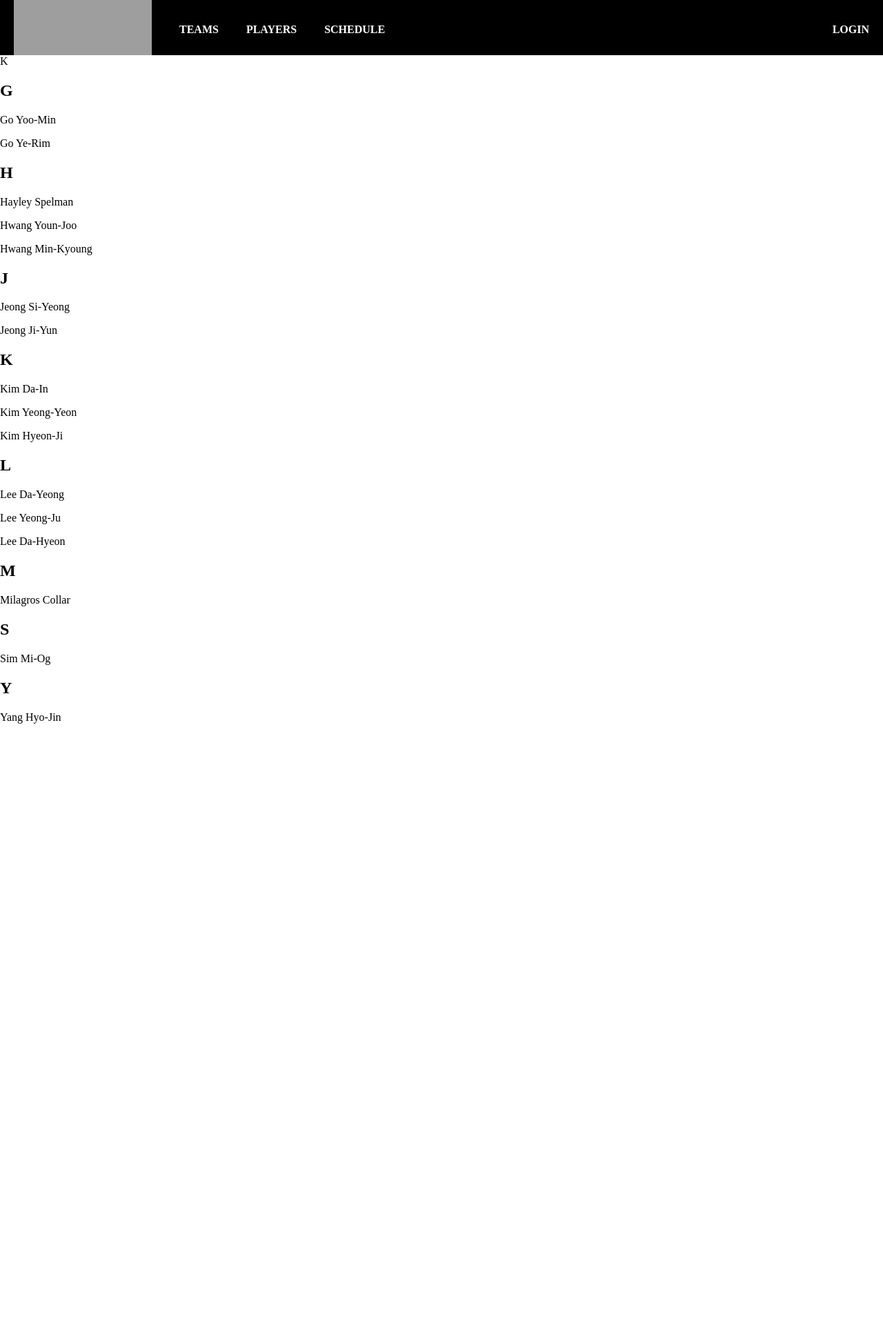
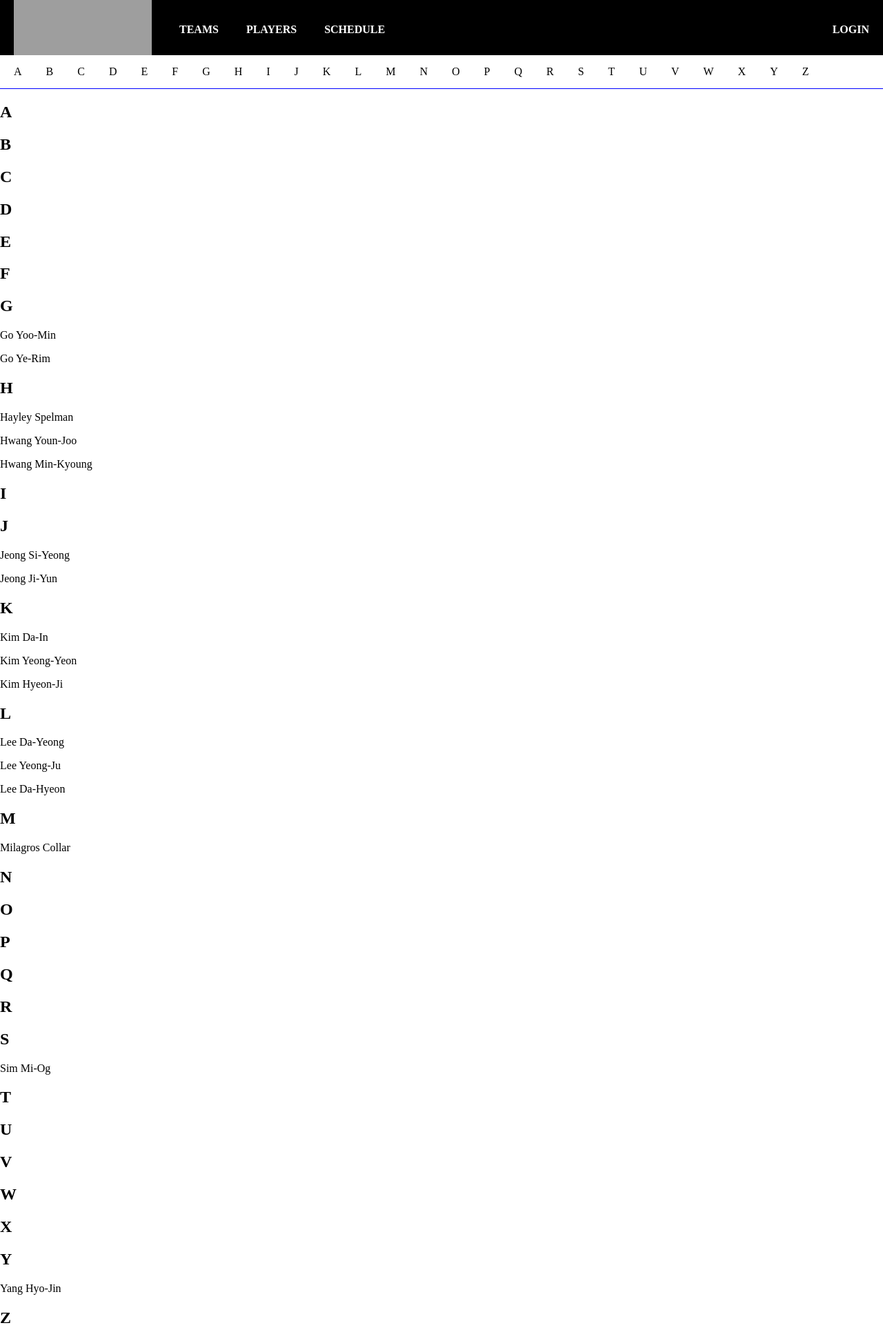
Before and after one commit to T-Dan3/V-League, a Flask app: page /all-players in a window 1280 px wide. Shown: the whole page at 69% size. Before the commit the page ends 1049 px from the top, so only its background shows below. Run offline with Flask 2, Linux system fonts and the light colour scheme; data comes from the database, SQL or seed files in the repository; both versions use the stored data as it was after the commit; grey boxes are pictures that could not be loaded.

Commit message:
Added mini navbar for letters in allplayer page and added signup email validity check

```diff
--- a/main.py
+++ b/main.py
@@ -82,15 +82,11 @@ def home():
 
 @app.route('/all-players')
 def allplayers():
-    return render_template('allplayers.html', p_startWithL=Player.query.filter(Player.name.startswith('L')).all(),
-                                              p_startWithK=Player.query.filter(Player.name.startswith('K')).all(),
-                                              p_startWithH=Player.query.filter(Player.name.startswith('H')).all(),
-                                              p_startWithJ=Player.query.filter(Player.name.startswith('J')).all(),
-                                              p_startWithG=Player.query.filter(Player.name.startswith('G')).all(),
-                                              p_startWithM=Player.query.filter(Player.name.startswith('M')).all(),
-                                              p_startWithY=Player.query.filter(Player.name.startswith('Y')).all(),
-                                              p_startWithS=Player.query.filter(Player.name.startswith('S')).all()
-                                              )
+    result = []
+    for i in range(26):
+        var = chr(65+i)
+        result.append(Player.query.filter(Player.name.startswith(var)).all())
+    return render_template('allplayers.html', q=result)
 
 @app.route('/player/<player_name>', methods=['GET','POST'])
 def playerprofile(player_name):
@@ -125,12 +121,13 @@ def signup():
             # checks if user already has an account under the same email
             existing_user = User.query.filter_by(email=email).first()
             if existing_user is None:
-                user = User(name=name, email=email)
-                user.set_password(password)
-                db.session.add(user)
-                db.session.commit()
-                login_user(user)
-                return redirect(url_for('home'))
+                if(('@' in email) & ((".com" in email) | (".nz" in email))):
+                    user = User(name=name, email=email)
+                    user.set_password(password)
+                    db.session.add(user)
+                    db.session.commit()
+                    login_user(user)
+                    return redirect(url_for('home'))
     return render_template('register.html', form=signup_form)
 
 @app.route('/login', methods=['GET', 'POST'])
--- a/static/CSS/style.css
+++ b/static/CSS/style.css
@@ -151,3 +151,27 @@ h1.team_name {
     line-height: 100px;
     padding-left: 10px;
 }
+
+ul.playernameindex{
+    list-style-type: none;
+    margin: 0;
+    padding: 0;
+    overflow: hidden;
+    float: left;
+}
+
+li a.indexlink{
+    display: block;
+    padding: 15px;
+    padding-left: 20px;
+    text-decoration: none;
+}
+
+.topletter{
+    clear: left;
+}
+
+p.line{
+    clear: left;
+    border-bottom: 1px solid blue;
+}
--- a/templates/allplayers.html
+++ b/templates/allplayers.html
@@ -1,72 +1,27 @@
 {%extends "layout.html"%}
 {%block content%}
 
-<!--Mini nav bar that allows users to jump to a certain letter-->
-<a href='#K'>K</a>
+{% for i in range(26) %}
+<!--Mini nav bar that allows users to jump to a specific letter-->
+<ul class="playernameindex">
+    <li class="playerindexlist"><a class="indexlink" href='#{{ "ABCDEFGHIJKLMNOPQRSTUVWXYZ"[i] }}'>{{ "ABCDEFGHIJKLMNOPQRSTUVWXYZ"[i] }}</a></li>
+</ul>
 
-<!--Players with names starting with G-->
-<h2>G</h2>
-{% for playerG in p_startWithG %}
-<ul>
-    <li> <a href="/player/{{playerG.name}}">{{ playerG.name }}    </a></li>
-</ul>
 {% endfor %}
 
-<!--Players with names starting with H-->
-<h2>H</h2>
-{% for playerH in p_startWithH %}
-<ul>
-    <li> <a href="/player/{{playerH.name}}">{{ playerH.name }}    </a></li>
-</ul>
-{% endfor %}
+<p class="line"></p>
 
-<!--Players with names starting with J-->
-<h2>J</h2>
-{% for playerJ in p_startWithJ %}
-<ul>
-    <li> <a href="/player/{{playerJ.name}}">{{ playerJ.name }}    </a></li>
-</ul>
-{% endfor %}
+{% for i in range(26) %}
+    <!--Sort players by their first letter-->
+    <div id='{{ "ABCDEFGHIJKLMNOPQRSTUVWXYZ"[i] }}' class="topletter">
+        <h2>{{ "ABCDEFGHIJKLMNOPQRSTUVWXYZ"[i] }}</h2>
+        {% for player in q[i] %}
+        <ul>
+            <li> <a href="/player/{{player.name}}">{{ player.name }}    </a></li>
+        </ul>
+        {% endfor %}
+    </div>
 
-<!--Players with names starting with K-->
-<div id="K">
-<h2>K</h2>
-{% for playerK in p_startWithK %}
-<ul>
-    <li> <a href="/player/{{playerK.name}}">{{ playerK.name }}    </a></li>
-</ul>
-{% endfor %}
-</div>
 
-<!--Players with names starting with L-->
-<h2>L</h2>
-{% for playerL in p_startWithL %}
-<ul>
-    <li> <a href="/player/{{playerL.name}}">{{ playerL.name }}    </a></li>
-</ul>
-{% endfor %}
-
-<!--Players with names starting with M-->
-<h2>M</h2>
-{% for playerM in p_startWithM %}
-<ul>
-    <li> <a href="/player/{{playerM.name}}">{{ playerM.name }}    </a></li>
-</ul>
-{% endfor %}
-
-<!--Players with names starting with S-->
-<h2>S</h2>
-{% for playerS in p_startWithS %}
-<ul>
-    <li> <a href="/player/{{playerS.name}}">{{ playerS.name }}    </a></li>
-</ul>
-{% endfor %}
-
-<!--Players with names starting with Y-->
-<h2>Y</h2>
-{% for playerY in p_startWithY %}
-<ul>
-    <li> <a href="/player/{{playerY.name}}">{{ playerY.name }}    </a></li>
-</ul>
 {% endfor %}
 {%endblock%}
```
Also changed, not shown: static/vleague.db.
